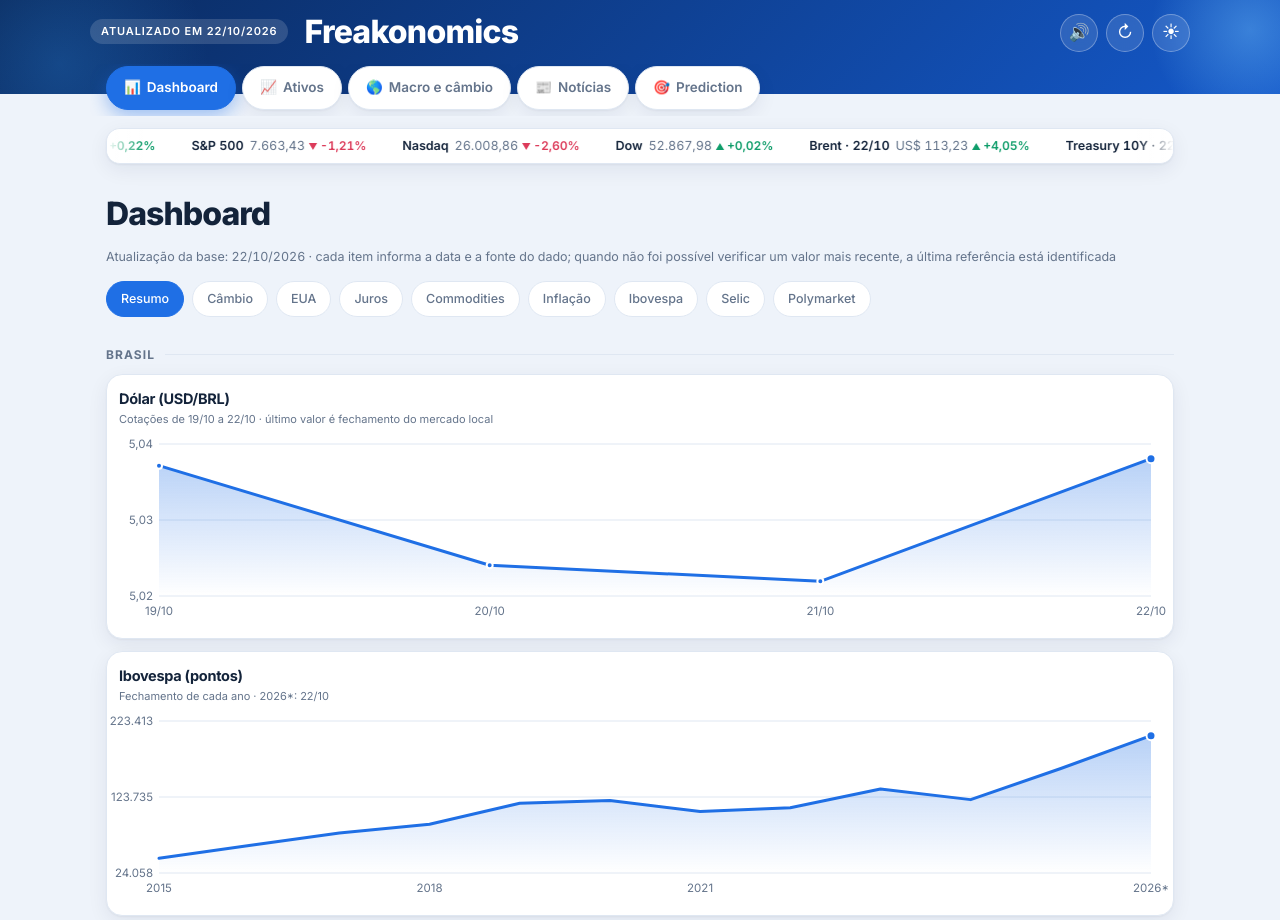
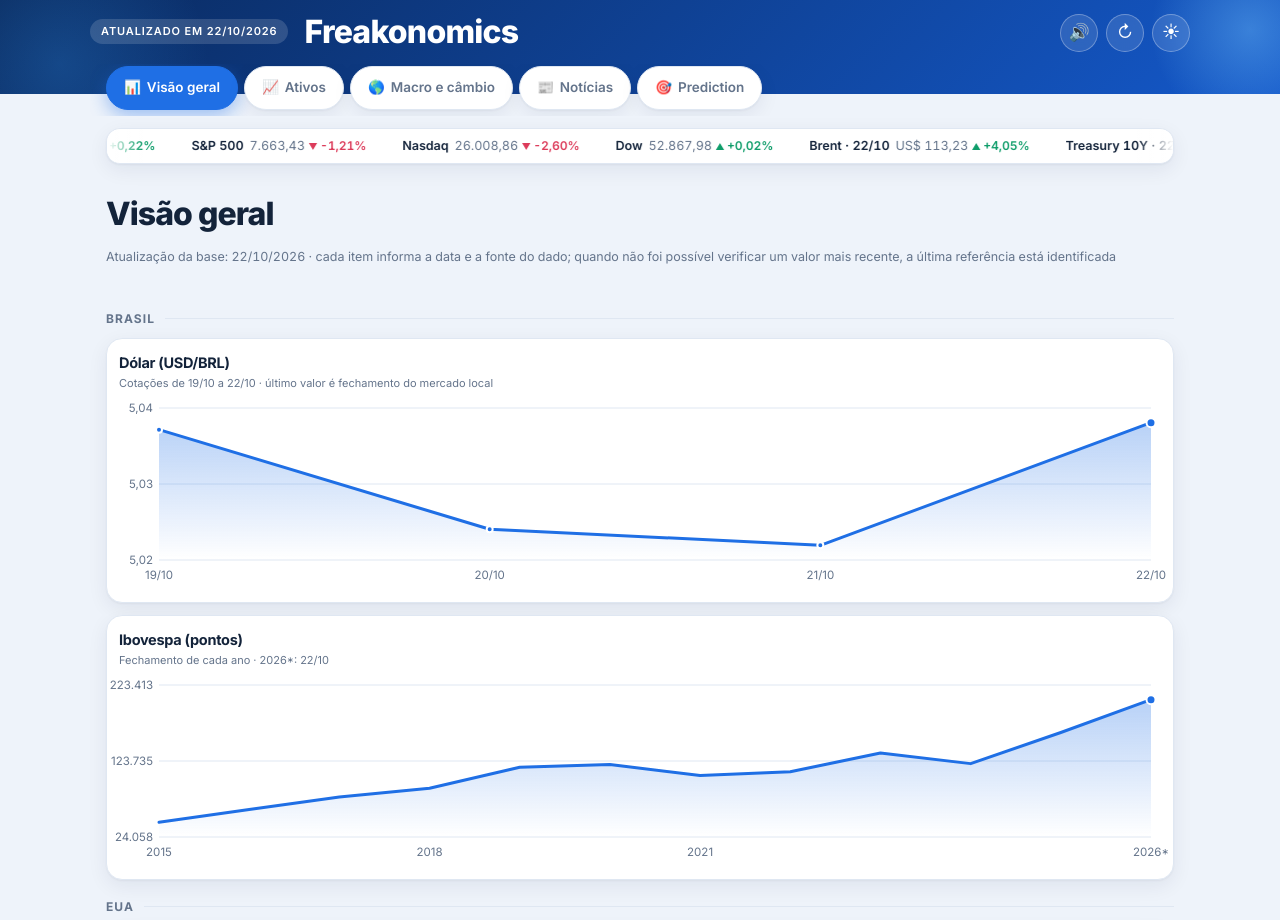
Before and after one commit to rafaetto/rafael-market-terminal, a plain HTML site: page index.html in a window 1280 px wide. Shown: the top 920 px of the page. Drawn offline with Linux system fonts and the light colour scheme.

Commit message:
Simplify Market Terminal navigation and remove duplicate tabs

```diff
--- a/index.html
+++ b/index.html
@@ -354,7 +354,7 @@ body .hero .actions .audbtn{margin:0;padding:0;gap:0;justify-content:center;widt
 <main id="main"></main>
 <footer><span><b>Market Terminal</b> · painel pessoal de acompanhamento</span><span>Dados de fechamento e fontes indicadas em cada card · não constitui recomendação</span></footer>
 <script>
-const sections=[["dashboard","Dashboard"],["brasil","Brasil"],["bolsa","Bolsa"],["etfs","ETFs"],["cambio","Câmbio"],["juros","Juros"],["commodities","Commodities"],["fundos","Fundos"],["noticias","Notícias"],["empresas","Empresas"],["agenda","Agenda"],["ranking","Ranking"],["dre","DRE"],["pib","PIB setorial"],["predicoes","Prediction"]];
+const sections=[["dashboard","Visão geral"],["bolsa","Bolsa"],["etfs","ETFs"],["cambio","Câmbio"],["juros","Juros"],["commodities","Commodities"],["fundos","Fundos"],["noticias","Notícias"],["empresas","Empresas"],["agenda","Agenda"],["ranking","Ranking"],["pib","PIB setorial"],["predicoes","Prediction"]];
 // item: {l:rótulo, v:valor, c:variação/estado, k:classe(up/down/neutral), s:fonte/data, t:[tags], d:descrição, p:true se dado pendente}
 // Últimas cotações verificadas; os fundos sem cotação recente mantêm a data de referência original.
 const prev={"BOVA11":{v:"R$ 200,96",c:"-1,25%",k:"down",s:"Yahoo Finance · fechamento 22/10"},"IFIX (FIIs)":{v:"3.771,85 pts",c:"+0,43%",k:"up",s:"Último fechamento disponível: 02/10"},"Hashdex 20 Nasdaq Index Crypto":{v:"-3,46%",c:"Variação em 12 meses",k:"down",s:"Gorila · dados de 30/07/2026"},"Hashdex Bitcoin FIM":{v:"-49,50%",c:"Variação em 12 meses",k:"down",s:"Gorila · dados de 30/07/2026"},"Bradesco Centurion Dividendos":{v:"+34,69%",c:"Variação em 12 meses",k:"up",s:"Gorila · dados de 30/07/2026"},"Plural Dividendos FIF FIA":{v:"+31,06%",c:"Variação em 12 meses",k:"up",s:"Gorila · dados de 30/07/2026"},"Western Asset US Index 500 FIF":{v:"+27,79%",c:"Variação em 12 meses",k:"up",s:"Gorila · dados de 30/07/2026"},"IVVB11":{v:"R$ 436,55",c:"-0,90%",k:"down",s:"Yahoo Finance · fechamento 22/10"},"GOLD11":{v:"R$ 21,02",c:"-2,37%",k:"down",s:"Yahoo Finance · fechamento 22/10"},"HASH11":{v:"R$ 52,65",c:"-3,59%",k:"down",s:"Yahoo Finance · fechamento 22/10"},"DIVO11":{v:"R$ 145,08",c:"-1,00%",k:"down",s:"Yahoo Finance · fechamento 22/10"},"IMAB11":{v:"R$ 125,78",c:"+0,41%",k:"up",s:"Yahoo Finance · fechamento 22/10"},"AUVP11":{v:"R$ 150,62",c:"-0,75%",k:"down",s:"Yahoo Finance · fechamento 22/10"}};
@@ -372,12 +372,6 @@ dashboard:[
 {l:"Brent",v:"US$ 113,23",c:"+4,05%",k:"up",s:"Fechamento 22/10 · Yahoo Finance",t:["Commodities"]},
 {l:"Ouro",v:"US$ 4.037,00",c:"-2,72%",k:"down",s:"Fechamento 22/10 · Yahoo Finance",t:["Commodities"]},
 {l:"Treasury 10Y",v:"4,95%",c:"-19 pb vs. 21/10",k:"down",s:"Fechamento 22/10 · Yahoo Finance",t:["EUA","Juros"]}],
-brasil:[
-{l:"Ibovespa",v:"204.120,12",c:"-1,15%",k:"down",s:"Fechamento 22/10 · Yahoo Finance",t:["Índices"],d:"Principal índice da B3."},
-{l:"Dólar/BRL",v:"R$ 5,038",c:"+0,22%",k:"up",s:"Fechamento 22/10 · Poder360",t:["Câmbio"]},
-{l:"Selic",v:"13,75% a.a.",c:"vigente",k:"neutral",s:"07/10",t:["Juros"]},
-{l:"IPCA 12 meses",v:"4,58%",c:"+0,36 p.p. vs. agosto (4,22%)",k:"neutral",s:"Set/2026 · IBGE (09/10)",t:["Juros"],d:"Alta de 0,82% no mês, acima do consenso (0,73%). Passou o teto da meta (4,5%); energia elétrica +7,98%."},
-P("IFIX (FIIs)",["Índices"]),P("DI Jan/2029",["Juros"])],
 bolsa:[
 {l:"Ibovespa",v:"204.120,12",c:"-1,15%",k:"down",s:"Fechamento 22/10 · Yahoo Finance",t:["Brasil"]},
 {l:"S&P 500",v:"7.663,43",c:"-1,21%",k:"down",s:"Fechamento 22/10 · Yahoo Finance",t:["EUA"]},
@@ -453,10 +447,6 @@ agenda:[
 {l:"Arkema: resultados do 3T26",v:"05/11",c:"",k:"neutral",s:"Arkema / Investing.com",ev:"2026-11-05",t:["Empresas","Europa"],d:"Próximo balanço trimestral da química francesa."},
 {l:"CVC: resultados do 3T26 (previsto)",v:"11/11",c:"",k:"neutral",s:"Investing.com",ev:"2026-11-11",t:["Empresas","Brasil"],d:"Data estimada para o balanço da operadora de turismo."},
 {l:"Eleições gerais na Espanha",v:"29/11",c:"",k:"neutral",s:"Yahoo Finance / PolyKal",ev:"2026-11-29",t:["Europa","Eleições"],d:"Eleição antecipada convocada por Pedro Sánchez. Polymarket: PP 85,5%, PSOE 14,5%."}],
-dre:[
-{"l": "Arkema", "t": ["Arkema"], "cur": "€ milhões", "per": "2T26 · divulgado em 30/07/2026 · Arkema", "rows": [["Vendas", "2.427,8", "n/d", "neutral", ""], ["EBITDA", "391,0", "+7,4%", "up", "Margem EBITDA: 16,1%"], ["Lucro líquido (grupo)", "65,7", "+39,2%", "up", ""], ["Lucro líquido ajustado", "129,0", "+7,8%", "up", ""], ["Dívida líquida + híbridos", "3.605", "n/d", "neutral", ""]]},
-{"l": "FEMSA", "t": ["FEMSA"], "cur": "Ps milhões", "per": "2T26 · divulgado em 28/07/2026 · FEMSA", "rows": [["Receita", "231.002", "+9,3%", "up", ""], ["Resultado operacional", "19.110", "+7,2%", "up", "Margem operacional: 8,3%"], ["Lucro líquido consolidado", "9.221", "+64,9%", "up", ""], ["OXXO México · receita", "—", "+11,8%", "up", ""], ["OXXO México · resultado operacional", "—", "+12,3%", "up", ""]]},
-{"l": "CVC Corp", "t": ["CVC"], "cur": "R$ milhões", "per": "2T26 · divulgado em 12/08/2026 · CVC", "rows": [["Receita líquida", "319,5", "-6,5%", "down", ""], ["EBITDA ajustado", "84,9", "-8,1%", "down", "Margem EBITDA ajustada: 26,6%"], ["Lucro líquido ajustado", "-51,3", "piorou", "down", "2T25: -15,9"], ["Lucro líquido contábil", "-72,5", "piorou", "down", "2T25: -46,4"], ["Reservas confirmadas", "4.090", "+0,2%", "neutral", ""]]}],
 ranking:[
 {"l": "5 maiores altas", "t": ["Altas"], "side": "up", "d": "PRIO3 ABEV3 EMBJ3 BRAV3 PETR4", "rows": [["PRIO3", "Prio", "R$ 66,76", 3.58, "Petroleiras lideraram as altas: o Brent vem subindo nos últimos dias com a extensão do confronto com o Irã, o que favorece produtoras de petróleo."], ["ABEV3", "Ambev", "R$ 16,32", 2.06, "As fontes consultadas não apontam gatilho específico. Hipótese: papel defensivo e pouco alavancado, que se saiu melhor num dia de juros futuros em alta e realização de lucros."], ["EMBJ3", "Embraer", "R$ 91,01", 2.02, "Sem notícia específica encontrada. Hipótese: exportadora com receita em dólar, favorecida pela alta de 0,71% da moeda no dia (R$ 5,02)."], ["BRAV3", "Brava Energia", "R$ 20,91", 1.65, "Petroleira: acompanhou a alta do Brent e dos demais papéis do setor (Prio, PetroReconcavo e Petrobras)."], ["PETR4", "Petrobras PN", "R$ 56,85", 1.52, "Subiu com o petróleo em alta e limitou a queda do Ibovespa. A ON (PETR3) avançou 1,14%."]]},
 {"l": "5 maiores baixas", "t": ["Baixas"], "side": "down", "d": "VAMO3 YDUQ3 LREN3 MGLU3 COGN3", "rows": [["VAMO3", "Vamos", "R$ 6,09", -11.22, "Locadora de caminhões, intensiva em capital e alavancada: foi a mais penalizada pela alta dos juros futuros (DIs subiram mais de 20 pontos-base) depois que pesquisas apontaram empate técnico no 2º turno (BTG/Nexus: Flávio 48% x Lula 45%)."], ["YDUQ3", "Yduqs", "R$ 13,32", -8.45, "Educação alavancada e sensível a juros: caiu com os DIs em alta e a cautela eleitoral. As fontes atribuem a queda ao ambiente de juros, sem fato específico da empresa."], ["LREN3", "Lojas Renner", "R$ 13,85", -8.03, "Varejo de moda: o setor lidera as perdas quando os juros futuros sobem, porque o crédito ao consumidor fica mais caro. O Focus elevou o IPCA de 2026 para 5,22%."], ["MGLU3", "Magazine Luiza", "R$ 11,36", -7.04, "Varejista alavancada e dependente de crédito ao consumidor: pressionada pela alta dos DIs e pela revisão da inflação (Focus: 5,22% em 2026)."], ["COGN3", "Cogna", "R$ 2,99", -5.97, "Educação: caiu junto com o setor em dia de juros em alta e cautela com o 2º turno. Ações de varejo e consumo alavancadas lideraram as perdas."]]}],
@@ -493,17 +483,17 @@ data.pib=[
 ["Arábia Saudita","Ásia e Oceania",2.59,42.97,48.93,2025,null,0],
 ["Austrália","Ásia e Oceania",2.27,23.89,67.49,2025,null,0]
 ].map(([l,r,ag,ind,sv,y,tu,te])=>{const n=x=>x.toFixed(1).replace(".",",");return {l,ag,ind,sv,y,tu,te,t:[r],v:"Agro "+n(ag)+"% · Indústria "+n(ind)+"% · Serviços "+n(sv)+"%",s:"Banco Mundial · dados de "+y,d:"Composição do PIB de "+l}});
-const filters={pib:["Todos","Américas","Europa","Ásia e Oceania"],dashboard:["Resumo","Câmbio","EUA","Juros","Commodities","Inflação","Ibovespa","Selic","Polymarket"],brasil:["Todos","Índices","Câmbio","Juros"],bolsa:["Todos","Brasil","EUA","Europa","Espanha","Ásia"],etfs:["Todos","Global","EUA","Brasil","Dividendos","Renda Fixa","Ouro","Cripto"],cambio:["Todos","USD","EUR","Outras"],juros:["Todos","Selic","DI","EUA","Europa"],commodities:["Todas","Energia","Metais","Agrícolas"],fundos:["Todos","Ações","Dividendos","Renda Fixa","Cripto","Exterior"],noticias:["Todas","Brasil","Mundo","Mercados","Espanha","Europa"],empresas:["Todas","Arkema","FEMSA","CVC"],predicoes:["Todos","Brasil","Espanha","Argentina","Política","Esporte"],agenda:["Todos","Brasil","EUA","Europa","Empresas","Eleições"],dre:["Todas","Arkema","FEMSA","CVC"],ranking:["Todos","Altas","Baixas"]};
+const filters={pib:["Todos","Américas","Europa","Ásia e Oceania"],dashboard:["Resumo"],bolsa:["Todos","Brasil","EUA","Europa","Espanha","Ásia"],etfs:["Todos","Global","EUA","Brasil","Dividendos","Renda Fixa","Ouro","Cripto"],cambio:["Todos","USD","EUR","Outras"],juros:["Todos","Selic","DI","EUA","Europa"],commodities:["Todas","Energia","Metais","Agrícolas"],fundos:["Todos","Ações","Dividendos","Renda Fixa","Cripto","Exterior"],noticias:["Todas","Brasil","Mundo","Mercados","Espanha","Europa"],empresas:["Todas","Arkema","FEMSA","CVC"],predicoes:["Todos","Brasil","Espanha","Argentina","Política","Esporte"],agenda:["Todos","Brasil","EUA","Europa","Empresas","Eleições"],ranking:["Todos","Altas","Baixas"]};
 const state={},nav=document.getElementById("nav"),main=document.getElementById("main");
 const store={get(k){try{return localStorage.getItem(k)}catch(e){return null}},set(k,v){try{localStorage.setItem(k,v)}catch(e){}}};
 const esc=s=>String(s??"").replace(/[&<>"]/g,c=>({"&":"&amp;","<":"&lt;",">":"&gt;",'"':"&quot;"}[c]));
 var qs={};
 sections.forEach(([id,t])=>{main.insertAdjacentHTML("beforeend",`<section class="view" id="view-${id}"><div class="crumb"></div><h2>${t}</h2><div class="date">Atualização da base: 22/10/2026 · cada item informa a data e a fonte do dado; quando não foi possível verificar um valor mais recente, a última referência está identificada</div><div class="filters" role="group" aria-label="Filtros"></div><div class="tools"><input type="search" class="q" placeholder="Buscar nesta aba…" aria-label="Buscar nesta aba"><span class="count" aria-live="polite"></span></div><div class="grid"></div></section>`)});
 document.querySelectorAll(".view").forEach(v=>{const id=v.id.slice(5),q=v.querySelector(".q");q.oninput=()=>{qs[id]=q.value;draw(id)}});
-const GROUPS=[["dashboard","📊 Dashboard",["dashboard"]],["ativos","📈 Ativos",["bolsa","ranking","etfs","fundos","empresas","dre"]],["macro","🌎 Macro e câmbio",["brasil","pib","cambio","juros","commodities","agenda"]],["noticias","📰 Notícias",["noticias"]],["predicoes","🎯 Prediction",["predicoes"]]];
+const GROUPS=[["dashboard","📊 Visão geral",["dashboard"]],["ativos","📈 Ativos",["bolsa","ranking","etfs","fundos","empresas"]],["macro","🌎 Macro e câmbio",["pib","cambio","juros","commodities","agenda"]],["noticias","📰 Notícias",["noticias"]],["predicoes","🎯 Prediction",["predicoes"]]];
 const TITLE=Object.fromEntries(sections),subnav=document.getElementById("subnav"),lastSub={};
 const groupOf=id=>GROUPS.find(g=>g[2].includes(id))||GROUPS[0];
-const SHORT={dashboard:"Painel",ativos:"Ativos",macro:"Macro",noticias:"Notícias",predicoes:"Prediction"};
+const SHORT={dashboard:"Visão geral",ativos:"Ativos",macro:"Macro",noticias:"Notícias",predicoes:"Prediction"};
 nav.innerHTML=GROUPS.map(g=>{const [ic,...r]=g[1].split(" ");return `<button data-group="${g[0]}" aria-current="false"><span class="ic" aria-hidden="true">${ic}</span><span class="tx l">${r.join(" ")}</span><span class="tx s">${SHORT[g[0]]}</span></button>`}).join("");
 const TAPE=[["Ibovespa","204.120,12","-1,15%","down"],["USD/BRL","5,038","+0,22%","up"],["S&P 500","7.663,43","-1,21%","down"],["Nasdaq","26.008,86","-2,60%","down"],["Dow","52.867,98","+0,02%","up"],["Brent · 22/10","US$ 113,23","+4,05%","up"],["Treasury 10Y · 22/10","4,953%","-19 pb","down"],["IPCA 12m","4,58%","set/26","up"],["Ibex 35 · 21/10","19.323,50","+1,21%","up"],["BOVA11 · 22/10","200,96","-1,25%","down"]];
 const tp=TAPE.map(t=>`<span><b>${t[0]}</b>${t[1]} <em class="${t[3]}" style="font-style:normal">${t[2]}</em></span>`).join("");document.getElementById("tape").innerHTML=tp+tp;
@@ -513,7 +503,7 @@ const fmtBR=(v,d=2)=>v.toLocaleString("pt-BR",{minimumFractionDigits:d,maximumFr
 const PAL=["var(--accent)","var(--accent2)","var(--up)","var(--warn)","var(--down)"];
 const N=null,L4=["01/10","02/10","05/10","06/10","07/10","08/10","09/10"];
 const USD10=[5.0370,5.0227,5.0204,5.0380];
-const DASH={"Resumo":[["Brasil",["m_usd","m_ibov"]],["EUA",["m_sp","m_ust"]],["Commodities",["m_brent"]],["Inflação e juros",["m_ipca","m_selic"]]],"Polymarket":[["Eleição no Brasil",["m_flavio"]],["Eleição na Argentina (2027)",["m_milei"]],["Eleição na Espanha",["m_feijoo"]]]};
+const DASH={"Resumo":[["Brasil",["m_usd","m_ibov"]],["EUA",["m_sp","m_ust"]],["Commodities",["m_brent"]],["Inflação e juros",["m_ipca","m_selic"]]]};
 const CH={
 "Câmbio":{t:"Dólar e euro frente ao real (R$)",sub:"Cotações de 19/10 a 22/10 · Yahoo Finance; USD/BRL de fechamento do mercado local em 22/10",L:["19/10","20/10","21/10","22/10"],f:v=>"R$ "+fmtBR(v,4),S:[{n:"USD/BRL",d:[5.0370,5.0227,5.0204,5.0523]},{n:"EUR/BRL",d:[5.6465,5.6370,5.6402,5.6682]}]},
 "EUA":{t:"Wall Street — S&P 500, Nasdaq e Dow",sub:"Fechamentos de 16/10 a 22/10 · Yahoo Finance",L:["16/10","19/10","20/10","21/10","22/10"],norm:1,f:v=>fmtBR(v,2),S:[{n:"S&P 500",d:[7659.44,7690.73,7712.57,7757.17,7663.43]},{n:"Nasdaq",d:[26140.03,26430.89,26424.82,26702.86,26008.86]},{n:"Dow Jones",d:[52002.41,51966.03,52495.88,52856.09,52867.98]}]},
@@ -578,7 +568,7 @@ document.addEventListener("focusout",hideTip);addEventListener("scroll",hideTip,
 function draw(id){
  const s=document.getElementById("view-"+id),f=s.querySelector(".filters"),g=s.querySelector(".grid"),cur=state[id]||filters[id][0];
  f.innerHTML="";
- (filters[id]||[]).forEach(x=>{const b=document.createElement("button");b.textContent=x;b.className=x===cur?"active":"";b.setAttribute("aria-pressed",x===cur);b.onclick=()=>{state[id]=x;draw(id)};f.appendChild(b)});
+  if((filters[id]||[]).length>1)(filters[id]||[]).forEach(x=>{const b=document.createElement("button");b.textContent=x;b.className=x===cur?"active":"";b.setAttribute("aria-pressed",x===cur);b.onclick=()=>{state[id]=x;draw(id)};f.appendChild(b)});
  let items=(data[id]||[]).filter(i=>id==="noticias"||!(i.p||i.c==="Variação indisponível"));
  if(!isAll(cur))items=items.filter(i=>(i.t||[]).includes(cur));
  else if(id==="dashboard")items=items.slice(0,3);
@@ -586,12 +576,11 @@ function draw(id){
  if(id==="agenda"){const t0=new Date();t0.setHours(0,0,0,0);items=items.map(i=>{const d=Math.round((new Date(i.ev+"T00:00:00")-t0)/864e5);return {...i,days:d,c:d===0?"hoje":d===1?"amanhã":"em "+d+" dias",k:"neutral"}}).filter(i=>i.days>=0).sort((a,b)=>a.days-b.days)}
  {const ct=s.querySelector(".count");if(ct)ct.textContent=items.length+(items.length===1?" item":" itens")}
  if(id==="predicoes")s.querySelector(".date").textContent="Consulta de 22/10/2026 · valor brasileiro citado por Exame e Diário do Poder como cotação da Polymarket; demais mercados mantêm a data indicada em cada card";
- if(id==="empresas"||id==="dre")s.querySelector(".date").textContent="Últimos resultados listados: 2T26 · atualização consultada em 22/10/2026; nenhum resultado 3T26 dessas empresas foi confirmado nas fontes consultadas";
+  if(id==="empresas")s.querySelector(".date").textContent="Últimos resultados listados: 2T26 · atualização consultada em 22/10/2026; nenhum resultado 3T26 dessas empresas foi confirmado nas fontes consultadas";
  if(id==="fundos")s.querySelector(".date").textContent="Cotações de ETFs: fechamentos de 22/10/2026 quando disponíveis; fundos de investimento mantêm a data de referência indicada em cada card";
  if(id==="ranking"){s.querySelector(".date").textContent="Ranking histórico: fechamento de 13/10/2026 · não representa o pregão atual · fonte indicada na análise";
   const note='<div class="rk-note" style="grid-column:1/-1"><b>Por que o Ibovespa caiu 1,04%?</b> Realização de lucros após o recorde, juros futuros em alta (DIs subiram mais de 20 pb) e pesquisas de empate técnico no 2º turno. Outras ações também caíram mais de 5%: C&A (-5,96%), Localiza (-5,72%), Natura (-5,50%) e Cosan (-5,37%). <span>Passe o mouse ou toque em uma linha para ver o motivo.</span></div>';
   g.innerHTML=note+'<div class="rkwrap">'+items.map((c,n)=>{const mx=Math.max(...c.rows.map(r=>Math.abs(r[3])));return `<section class="rkcol s-${c.side}" style="--i:${n}"><h3>${c.side==="up"?"▲":"▼"} ${esc(c.l)}</h3><ol>${c.rows.map((r,k)=>`<li class="rkrow" tabindex="0" aria-label="${esc(r[0])}: ${esc(r[4])}"><span class="pos">${k+1}</span><div class="who"><b>${esc(r[0])}</b><small>${esc(r[1])}</small></div><div class="bar"><i style="width:${Math.max(6,Math.abs(r[3])/mx*100)}%"></i></div><div class="px">${esc(r[2])}</div><div class="chg c-${c.side}">${r[3]>0?"+":""}${fmtBR(r[3],2)}%</div><span class="info" aria-hidden="true">ⓘ</span><div class="tipbox" role="tooltip">${esc(r[4])}</div></li>`).join("")}</ol></section>`}).join("")+'</div>';return}
- if(id==="dre"){g.innerHTML=items.map((co,n)=>`<div class="chartcard dre" style="grid-column:1/-1;--i:${n}"><h3>${esc(co.l)} <small>${esc(co.cur)} · ${esc(co.per)}</small></h3><div class="tw"><table><thead><tr><th>Indicador</th><th>2T26</th><th>AH % (a/a)</th><th>Referência</th></tr></thead><tbody>${co.rows.map(r=>`<tr><td>${esc(r[0])}</td><td class="num">${esc(r[1])}</td><td class="num ${r[3]}">${esc(r[2])}</td><td class="ref">${esc(r[4])}</td></tr>`).join("")}</tbody></table></div></div>`).join("");return}
  if(id==="pib"&&items.length){
   s.querySelector(".date").textContent="Composição do PIB por setor · Banco Mundial · % do PIB";
   const f=v=>fmtBR(v,1)+"%",C=2*Math.PI*78;
@@ -605,7 +594,7 @@ function draw(id){
   g.innerHTML=`<div class="pibx">${hero}${list}</div><details class="pinfo"><summary>Como ler</summary><p>Cada barra e o donut somam 100% do PIB. Agro, indústria e serviços são o valor adicionado medido pelo Banco Mundial; “Impostos e ajustes” é a diferença até 100% (impostos sobre produtos, líquidos de subsídios, e ajustes estatísticos). O ano varia por país: EUA 2021, Canadá 2022, Japão 2024 e os demais 2025. Turismo não é um setor próprio nas contas nacionais, por isso aparece só como nota (WTTC; ≈ = estimado com o PIB nominal de 2024).</p></details>`;
   g.querySelectorAll(".pr").forEach(r=>{const go=()=>{state.pibSel=r.dataset.n;draw("pib")};r.onclick=go;r.onkeydown=e=>{if(e.key==="Enter"||e.key===" "){e.preventDefault();go()}}});
   return}
- if(["brasil","bolsa","etfs","cambio","juros","commodities","fundos","empresas","noticias","agenda","predicoes"].includes(id)&&items.length){
+  if(["bolsa","etfs","cambio","juros","commodities","fundos","empresas","noticias","agenda","predicoes"].includes(id)&&items.length){
   const pill=i=>i.c?`<span class="pil ${i.k||"neutral"}">${esc(i.c)}</span>`:"";
   let h;
   if(id==="noticias")h=`<div class="nlist">${items.map(i=>`<article class="nw"><div class="nm">${(i.t||[]).map(x=>`<em>${esc(x)}</em>`).join("")}<span>${esc(i.s)}</span></div><h3>${esc(i.l)}</h3><p class="nv">${esc(i.v)}</p>${i.d?`<p class="nd">${esc(i.d)}</p>`:""}</article>`).join("")}</div>`;
```
